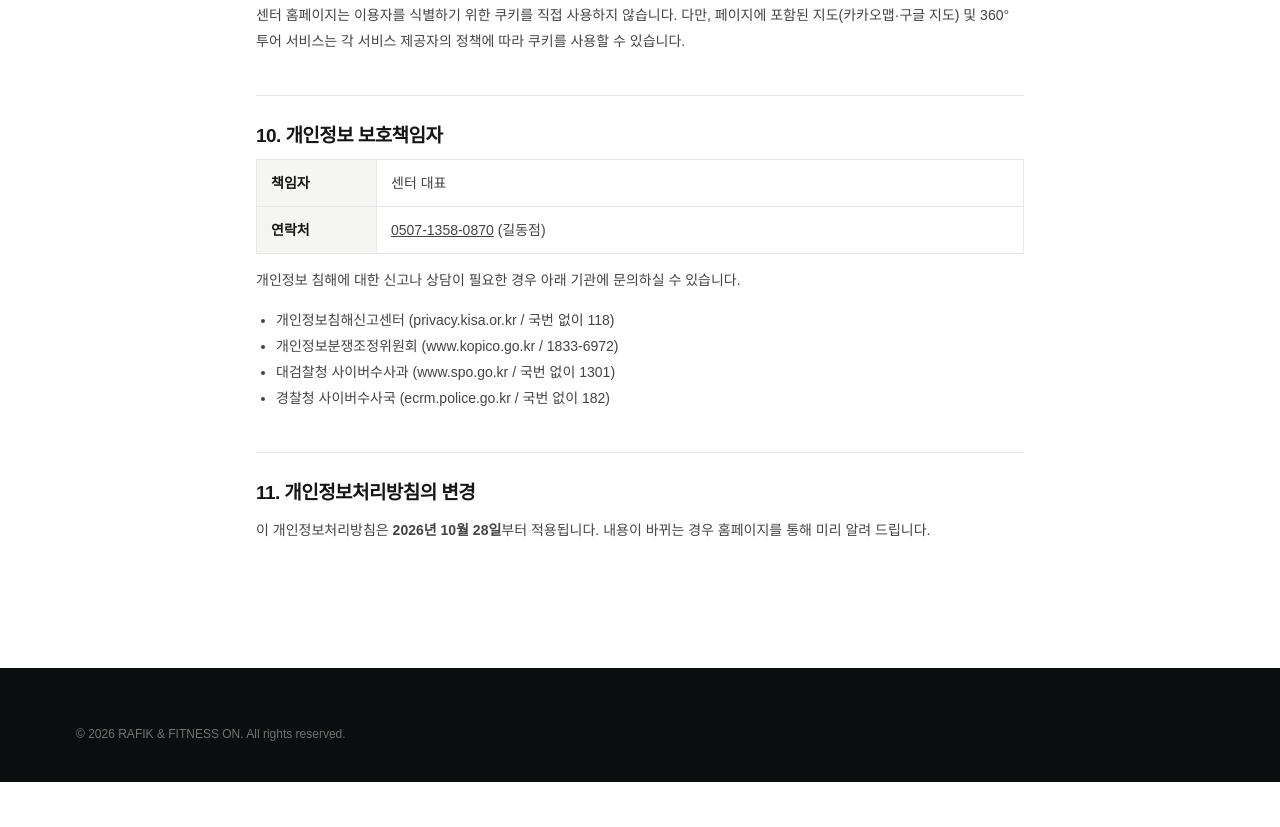
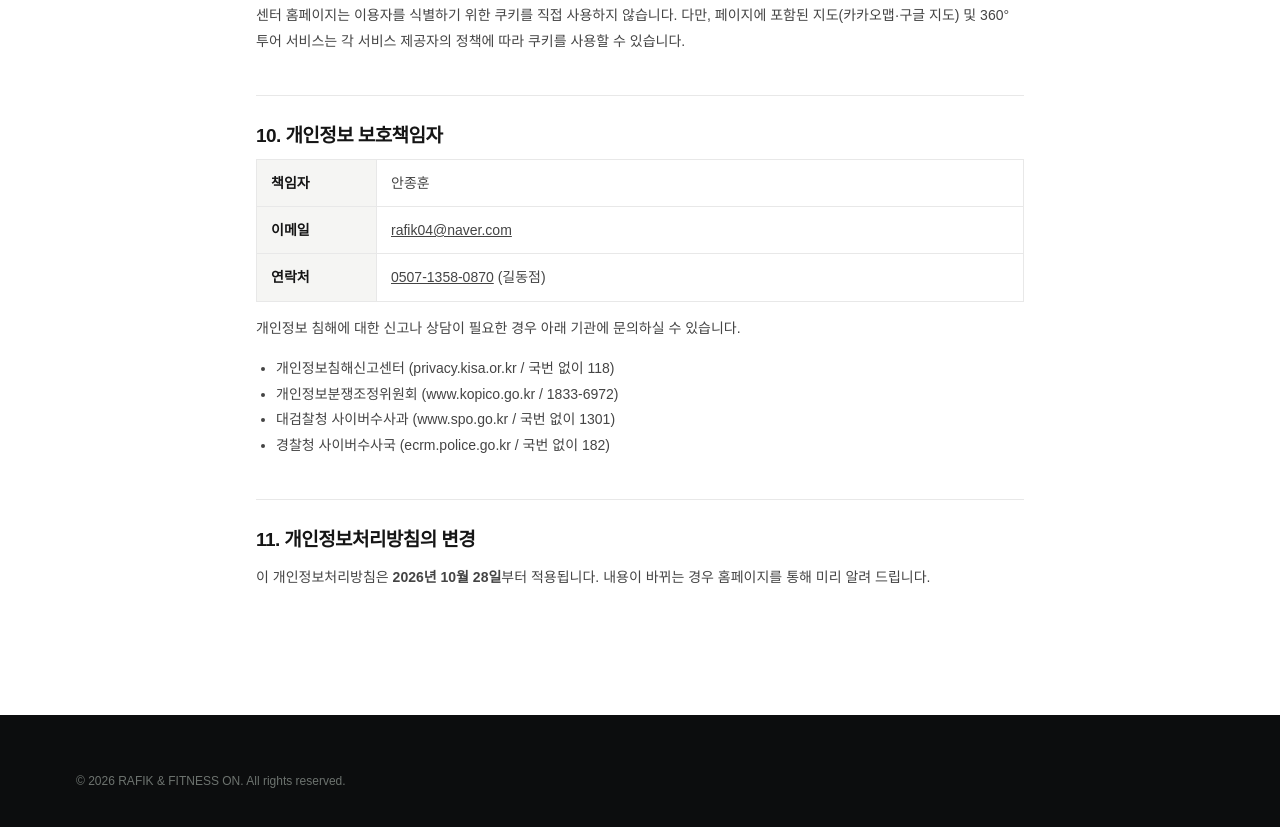
Before and after one commit to eojisoo/rafikfitnesson-homepage, a plain HTML site: page privacy.html in a window 1280 px wide. Shown: the part 1996-2823 px from the top of the page. Before the commit the page ends 2778 px from the top, so only its background shows below. Drawn offline with Linux system fonts and the light colour scheme.

Commit message:
개인정보 보호책임자 정보 입력 (개인정보처리방침·푸터)
Co-Authored-By: Claude Opus 5.5 <noreply@anthropic.com>

```diff
--- a/privacy.html
+++ b/privacy.html
@@ -70,10 +70,10 @@
     <p>센터 홈페이지는 이용자를 식별하기 위한 쿠키를 직접 사용하지 않습니다. 다만, 페이지에 포함된 지도(카카오맵·구글 지도) 및 360° 투어 서비스는 각 서비스 제공자의 정책에 따라 쿠키를 사용할 수 있습니다.</p>
 
     <h2>10. 개인정보 보호책임자</h2>
-    <!-- 책임자 이름이 정해지면 아래 '센터 대표' 자리에 입력하세요. 이메일이 있으면 함께 적어 주세요. -->
     <table class="policy-table">
      <tbody>
-      <tr><th>책임자</th><td>센터 대표</td></tr>
+      <tr><th>책임자</th><td>안종훈</td></tr>
+      <tr><th>이메일</th><td><a href="mailto:rafik04@naver.com">rafik04@naver.com</a></td></tr>
       <tr><th>연락처</th><td><a href="tel:050713580870">0507-1358-0870</a> (길동점)</td></tr>
      </tbody>
     </table>
```
Also changed, not shown: cheonho.html (+1 -1 lines), gildong.html (+1 -1 lines).
